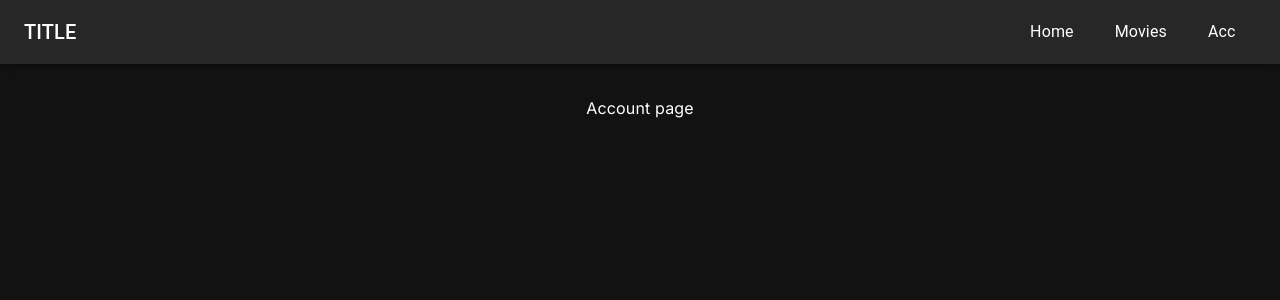
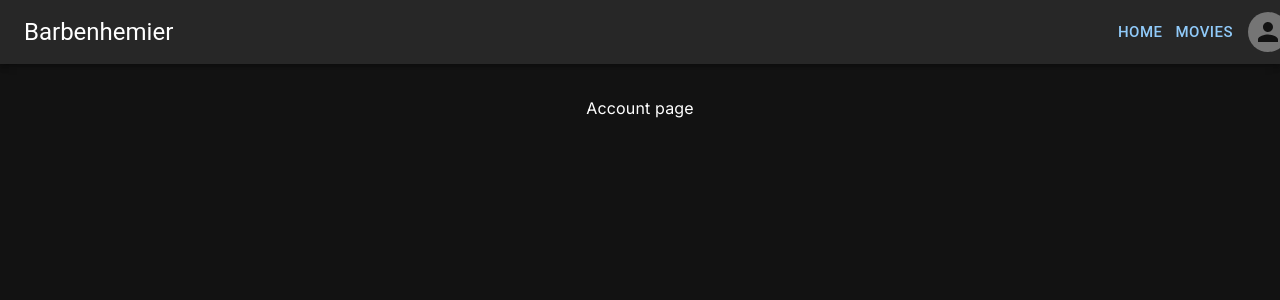
Before and after one commit to EddyEhhh/barbenheimer-frontend, a Next.js app: page /Account in a window 1280 px wide. Shown: the top 300 px of the page. Built offline with nearby package versions, Linux system fonts and the light colour scheme.

Commit message:
refactor:header code

```diff
--- a/src/app/Account/page.tsx
+++ b/src/app/Account/page.tsx
@@ -9,7 +9,6 @@ const Account = () => {
         </div>
       </main>
     </>
-
     )
 }
 
--- a/src/app/components/Header.tsx
+++ b/src/app/components/Header.tsx
@@ -1,6 +1,8 @@
-import { AppBar, Toolbar, IconButton, Box, Typography, Button,  } from '@mui/material';
+import { AppBar, Toolbar, IconButton, Stack, Box, Typography, Button, Avatar  } from '@mui/material';
 import Link from 'next/link';
 
+
+const options = ['Home', 'Movies', 'Acc'];
 const Header = () => {
     return (
         <Box>
@@ -14,15 +16,17 @@ const Header = () => {
               sx={{ mr: 2 }}
             >
             </IconButton> */}
-            <Box sx={{font:'bold', width:'100%', display:'flex', flexDirection:'row', justifyContent:'space-between'}}>
-                <Box sx={{display: 'flex'}}>
-                    <Typography  variant="h6" component="div"> TITLE </Typography>
+            <Box sx={{font:'bold', width:'100%', display:'flex', flexDirection:'row', justifyContent:'space-between', alignItems:'center'}}>
+                <Box >
+                    <Typography  variant="h5" component="div"> Barbenhemier </Typography>
                 </Box>
-                <Box sx={{display:'flex', width:'20%', justifyContent:'space-around', alignItems: 'center'}}>
-                    <Link href = "/"> Home </Link>
-                    <Link href = "/MovieDetails"> Movies </Link>
-                    <Link href = "/Account"> Acc </Link>
-                </Box>
+                <Stack sx={{width:'12%', justifyContent:'space-around', alignItems: 'center'}} color='secondary' direction='row' spacing = '18'>
+                  <Button size='large' href = "/"> Home </Button>
+                  <Button size='large' href = "/MovieDetails"> Movies </Button>
+                  <Button href= "/Account" >
+                    <Avatar></Avatar>
+                  </Button>
+                </Stack>
             </Box>
 
           </Toolbar>
--- a/src/app/globals.css
+++ b/src/app/globals.css
@@ -1,20 +1,3 @@
 @tailwind base;
 @tailwind components;
 @tailwind utilities;
-
-:root {
-  --foreground-rgb: 0, 0, 0;
-  --background-start-rgb: 214, 219, 220;
-  --background-end-rgb: 255, 255, 255;
-}
-
-@media (prefers-color-scheme: dark) {
-  :root {
-    --foreground-rgb: 255, 255, 255;
-    --background-start-rgb: 0, 0, 0;
-    --background-end-rgb: 0, 0, 0;
-  }
-}
-
-body {
-}
```
